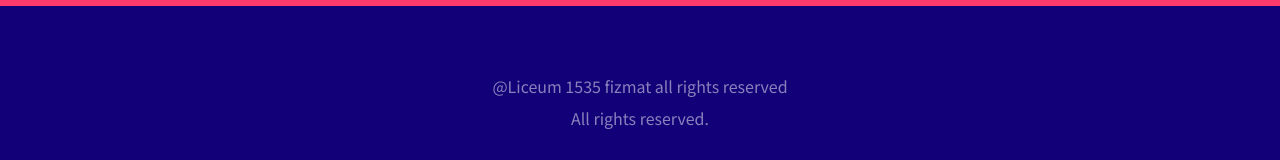
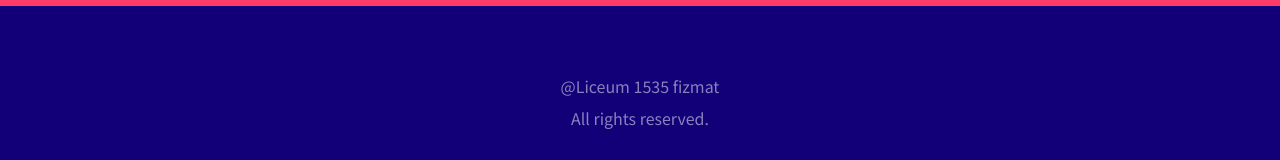
Before and after one commit to penszzip/geekbook, a plain HTML site: page index.html in a window 1280 px wide. Shown: the part 1623-1783 px from the top of the page. Drawn offline with nearby package versions, Linux system fonts and the light colour scheme.

Commit message:
Update index.html

```diff
--- a/index.html
+++ b/index.html
@@ -73,7 +73,7 @@
   </div>
 
   <div class="bottom-container">
-    <p class="footer-text">@Liceum 1535 fizmat all rights reserved</p>
+    <p class="footer-text">@Liceum 1535 fizmat</p>
     <p class="footer-text">All rights reserved.</p>
   </div>
 
```
